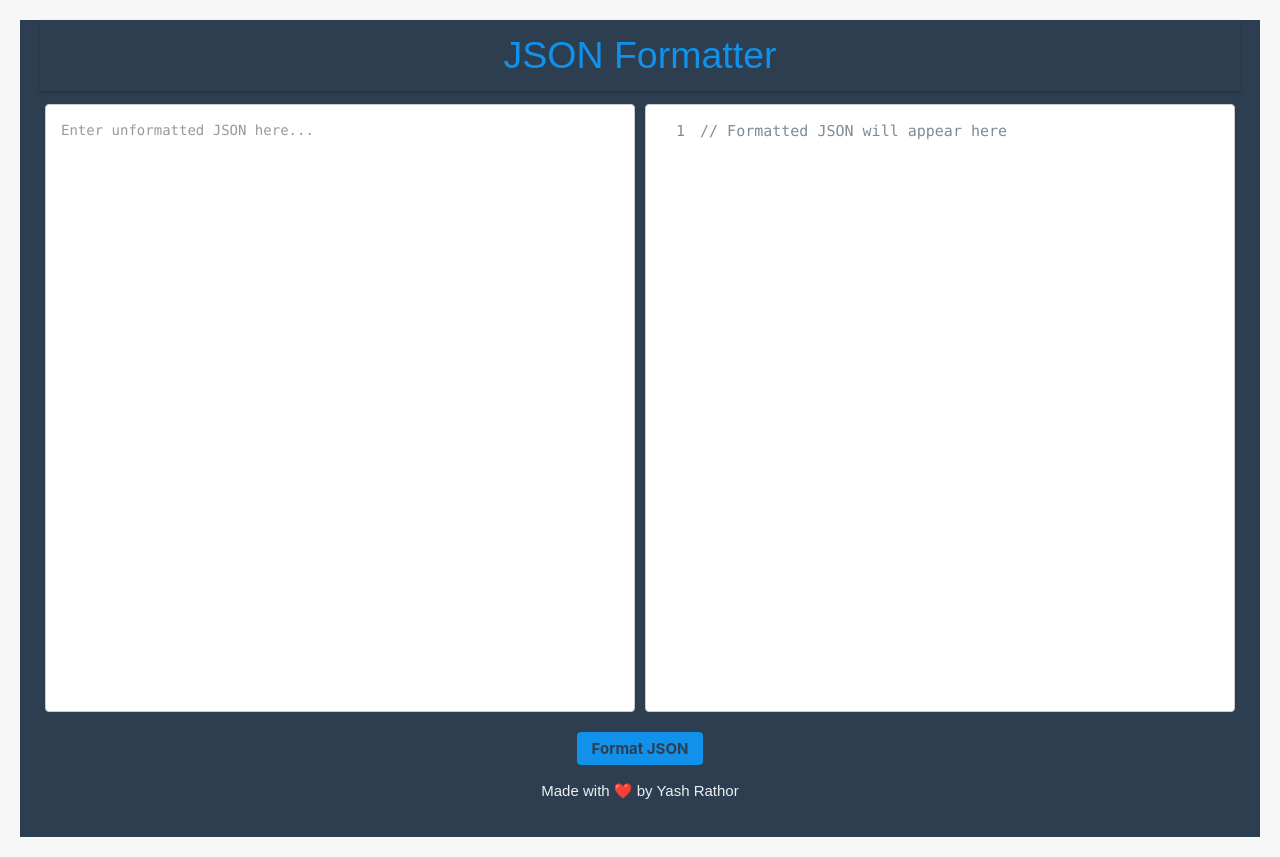
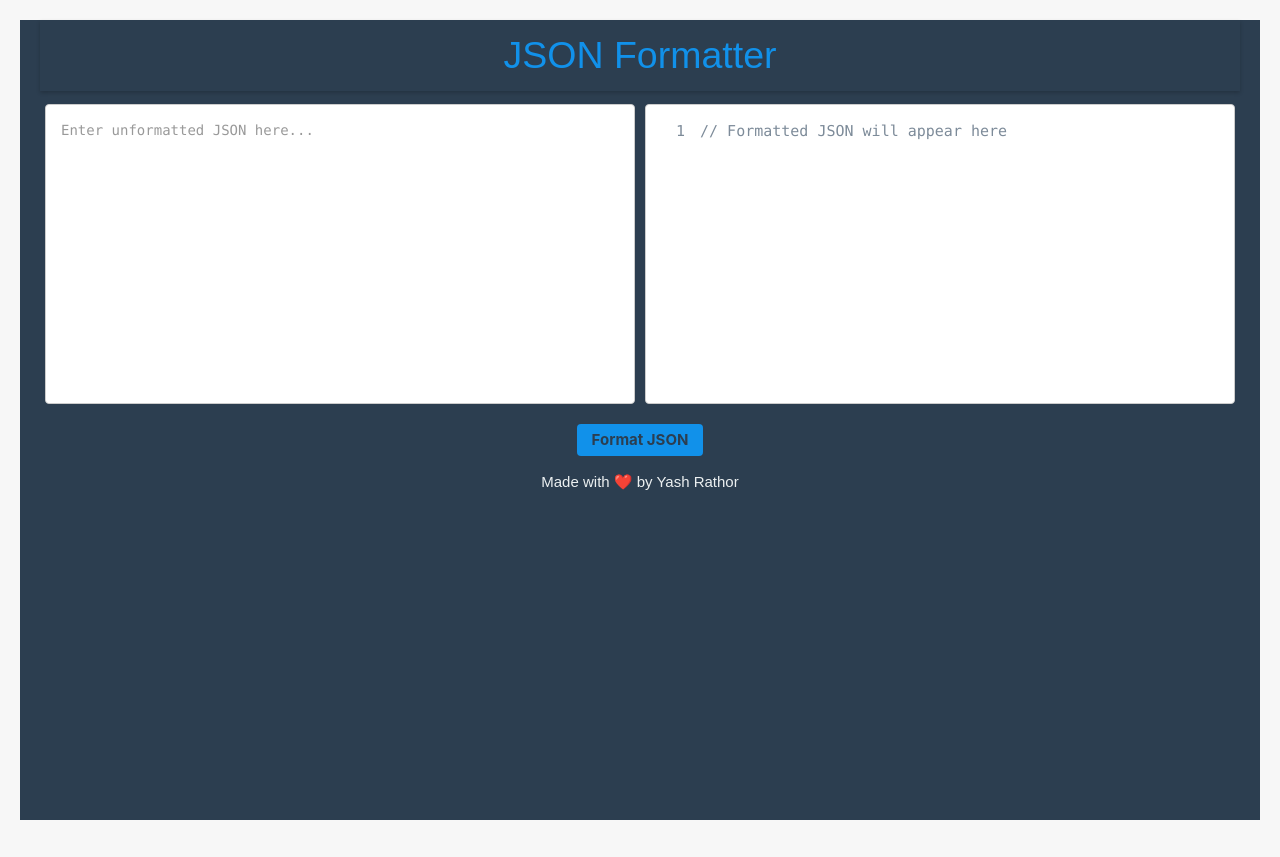
Before and after one commit to github-yash-rathor/format-json, a React (Create React App) app: page / in a window 1280 px wide. Built offline with nearby package versions, Linux system fonts and the light colour scheme; the HTML template or start-up script is replaced by a standard one.

Commit message:
Minor updates

```diff
--- a/src/App.js
+++ b/src/App.js
@@ -44,6 +44,11 @@ function App() {
             onChange={handleInputChange}
             placeholder="Enter unformatted JSON here..."
             value={jsonInput}
+            style={{
+              width: '100%',
+              height: '100%',
+              resize: 'none'
+            }}
           />
         </div>
 
@@ -52,6 +57,8 @@ function App() {
             language="json"
             style={coy}
             showLineNumbers={true}
+            wrapLines={true}
+            // wrapLongLines={true}
             customStyle={{
               margin: 0,
               padding: '1rem',
--- a/src/styles.css
+++ b/src/styles.css
@@ -48,7 +48,7 @@
     flex-direction: row;
     justify-content: space-between;
     gap: 10px;
-    max-width: 1500px;
+    max-width: 2000px;
     margin: auto;
     padding: 5px;
 }
@@ -62,6 +62,13 @@
     overflow: hidden;
     background-color: var(--box-bg);
 }
+
+.json-box pre code {
+    white-space: pre-wrap !important;
+    word-break: break-all !important;
+    overflow-x: hidden !important;
+}
+
 
 /* Textarea Styling */
 .json-textarea {
```
